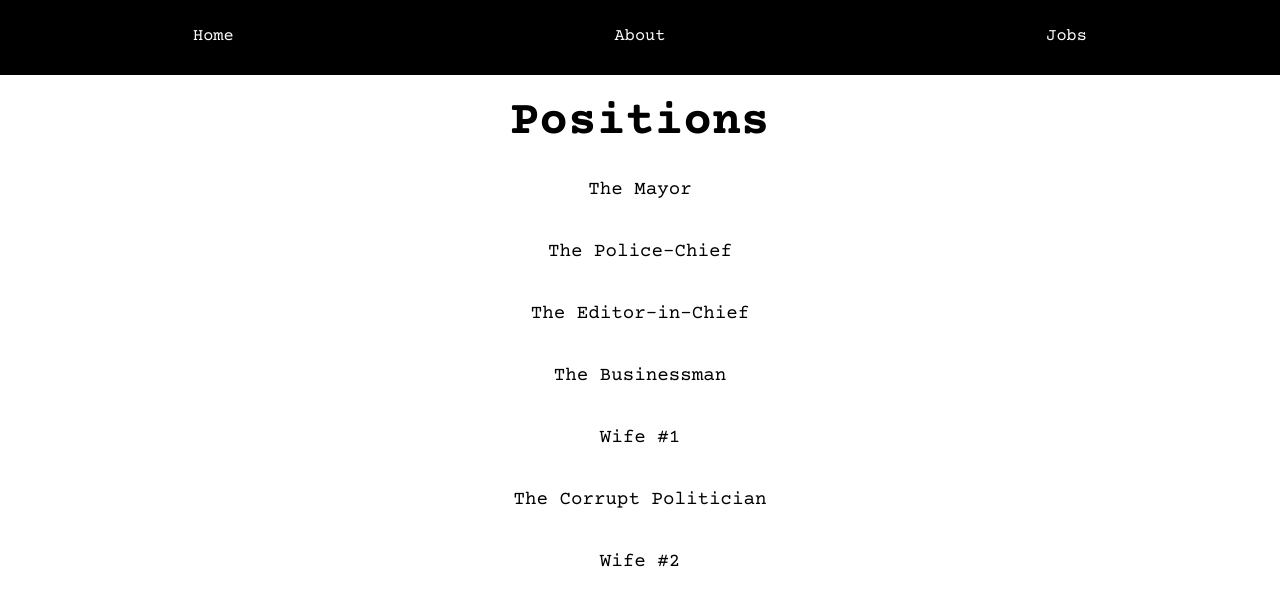
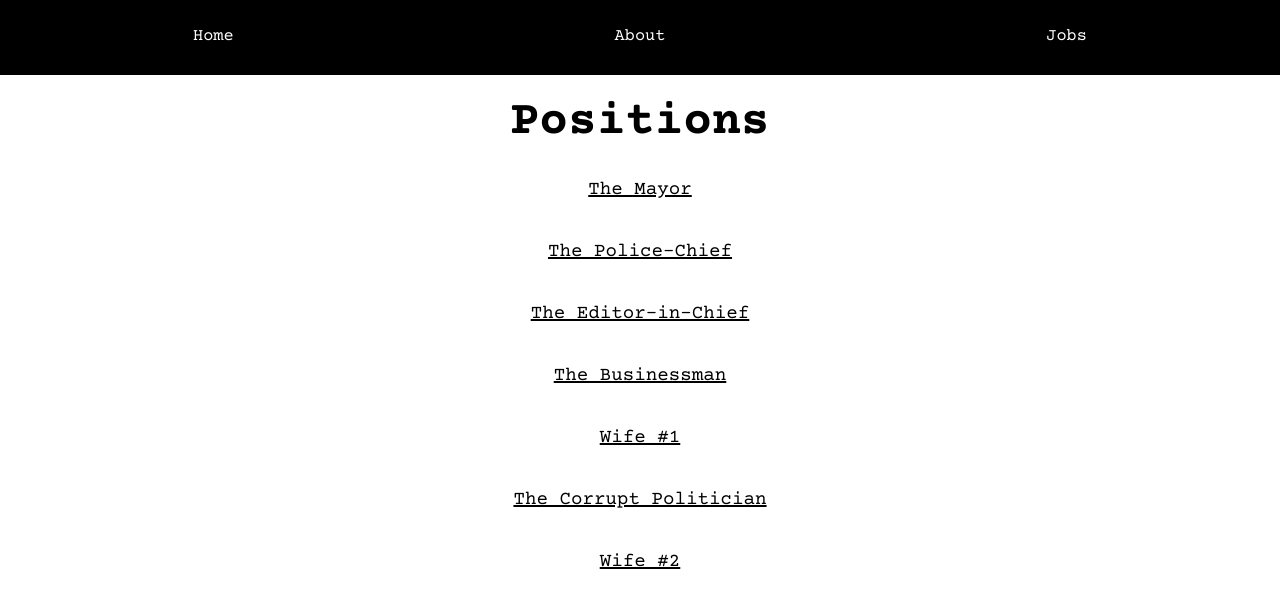
Before and after one commit to code-jude/midterm-project, an Angular app: page /jobs/1 in a window 1280 px wide. Shown: the top 608 px of the page. Built offline with nearby package versions, Linux system fonts and the light colour scheme.

Commit message:
CSS Hover Shadow For Jobs

```diff
--- a/src/app/jobs/jobs.component.css
+++ b/src/app/jobs/jobs.component.css
@@ -14,4 +14,15 @@ h1{
     padding-bottom: 20px;
     font-size: 1.2em;
     padding: 20px;
+    text-decoration: underline;
+    text-decoration-thickness: 2px;
 }
+
+p {
+ text-shadow: 5cap;
+ cursor: pointer;
+}
+
+p:hover {
+    text-shadow: 0 2px 20px #474747;
+}
```
